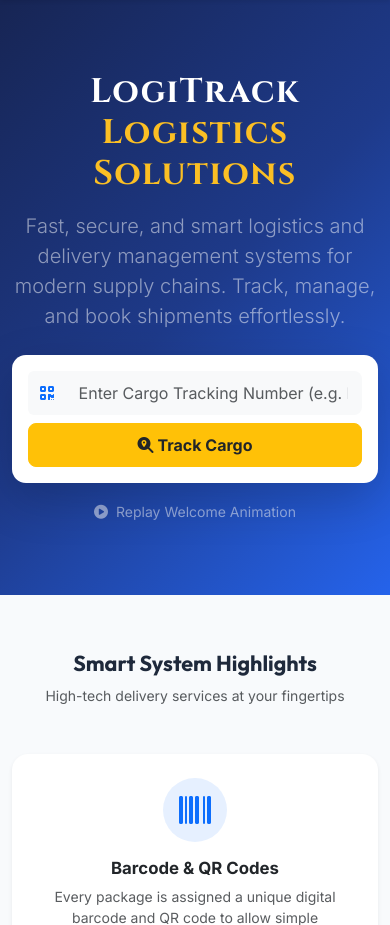
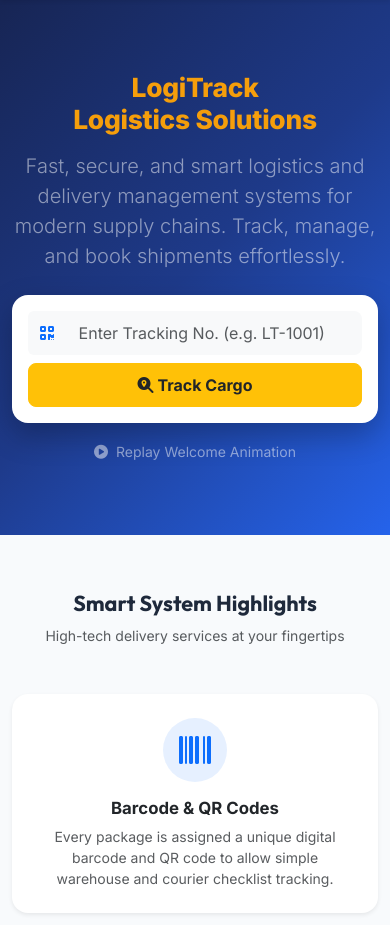
Before and after one commit to Samith08shettigar/Logitrack, a Flask app: page / in a window 390 px wide. Shown: the part 61-986 px from the top of the page. Run offline with Flask 3, Linux system fonts and the light colour scheme.

Commit message:
style(landing): simplify hero typography to bold brand yellow and fix mobile 3-line wrapping

```diff
--- a/app/static/css/style.css
+++ b/app/static/css/style.css
@@ -83,21 +83,29 @@ body[data-theme="dark"] {
 }
 
 .font-brand {
-    font-family: 'Outfit', 'Inter', sans-serif !important;
+    font-family: 'Outfit', 'Plus Jakarta Sans', 'Inter', sans-serif !important;
 }
 
 .hero-brand-title {
-    font-family: "Copperplate", "Copperplate Gothic Bold", "Copperplate Gothic", "Cinzel", "Outfit", serif, sans-serif !important;
-    font-weight: 700 !important;
-    letter-spacing: 0.04em;
+    font-family: 'Inter', system-ui, -apple-system, BlinkMacSystemFont, "Segoe UI", Roboto, sans-serif !important;
+    font-weight: 800 !important;
+    letter-spacing: -0.01em;
     line-height: 1.2;
-    color: #ffffff !important;
+    font-size: clamp(1.65rem, 4.5vw, 2.75rem);
+    color: var(--accent-color, #f59e0b) !important;
 }
 
-.hero-brand-title .brand-highlight {
-    color: var(--accent-light, #fbbf24) !important;
-    background: none !important;
-    -webkit-text-fill-color: var(--accent-light, #fbbf24) !important;
+.hero-track-card {
+    border-radius: 16px;
+    max-width: 580px;
+    margin: 0 auto;
+    box-shadow: 0 12px 30px rgba(0, 0, 0, 0.25) !important;
+}
+
+@media (min-width: 992px) {
+    .hero-track-card {
+        margin: 0 auto 0 0;
+    }
 }
 
 /* Fluid Typography Helpers */
--- a/app/templates/base.html
+++ b/app/templates/base.html
@@ -5,7 +5,7 @@
     <meta name="viewport" content="width=device-width, initial-scale=1.0, maximum-scale=5.0">
     <title>{% block title %}LogiTrack - Smart Logistics Management{% endblock %}</title>
     <!-- Google Fonts -->
-    <link href="https://fonts.googleapis.com/css2?family=Cinzel:wght@600;700;800;900&family=Inter:wght@300;400;500;600;700;800&family=Outfit:wght@400;500;600;700;800;900&display=swap" rel="stylesheet">
+    <link href="https://fonts.googleapis.com/css2?family=Inter:wght@300;400;500;600;700;800&family=Outfit:wght@400;500;600;700;800;900&family=Plus+Jakarta+Sans:wght@500;600;700;800;900&display=swap" rel="stylesheet">
     <!-- Bootstrap 5 CSS -->
     <link href="https://cdn.jsdelivr.net/npm/bootstrap@5.3.2/dist/css/bootstrap.min.css" rel="stylesheet">
     <!-- FontAwesome Icons -->
--- a/app/templates/landing.html
+++ b/app/templates/landing.html
@@ -133,18 +133,18 @@
     <div class="container py-4 py-lg-5 text-center text-lg-start">
         <div class="row align-items-center g-4 g-lg-5">
             <div class="col-lg-7">
-                <h1 class="display-4 hero-brand-title mb-3">
-                    <span>LogiTrack</span> <span class="brand-highlight">Logistics Solutions</span>
+                <h1 class="hero-brand-title mb-3">
+                    LogiTrack <span class="text-nowrap">Logistics Solutions</span>
                 </h1>
                 <p class="lead mb-4 text-white-50">Fast, secure, and smart logistics and delivery management systems for modern supply chains. Track, manage, and book shipments effortlessly.</p>
 
                 <!-- Clean Tracking Form -->
-                <div class="card p-3 shadow-lg border-0 bg-white text-dark mb-3" style="border-radius: 14px; max-width: 580px; margin: 0 auto 0 0;">
+                <div class="card p-3 shadow-lg border-0 bg-white text-dark mb-3 hero-track-card">
                     <form action="{{ url_for('customer.public_track') }}" method="GET" class="row g-2">
                         <div class="col-12 col-sm-8">
                             <div class="input-group">
                                 <span class="input-group-text bg-light border-0"><i class="fa-solid fa-qrcode text-primary"></i></span>
-                                <input type="text" name="tracking_number" class="form-control border-0 bg-light" placeholder="Enter Cargo Tracking Number (e.g. LT-XXXX)" required>
+                                <input type="text" name="tracking_number" class="form-control border-0 bg-light" placeholder="Enter Tracking No. (e.g. LT-1001)" required>
                             </div>
                         </div>
                         <div class="col-12 col-sm-4">
```
